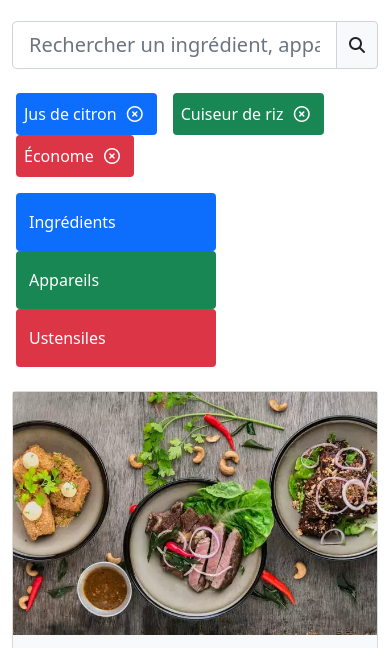
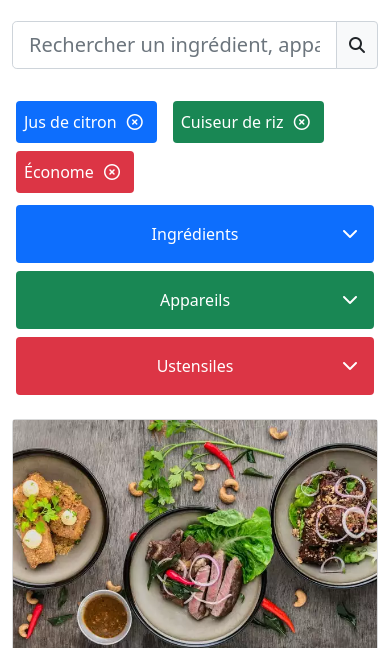
Before and after one commit to kevin-junger/kevinjunger_7_08112021, a plain HTML site: page index.html in a window 390 px wide. Shown: the part 120-768 px from the top of the page. Drawn offline with nearby package versions, Linux system fonts and the light colour scheme.

Commit message:
:lipstick: interface complete

```diff
--- a/app/main.js
+++ b/app/main.js
@@ -1,21 +1,30 @@
 // for fine-search dropdowns - temporary
 
-const fine_search_inputs = document.querySelectorAll('.fine-search-input')
-fine_search_inputs.forEach((input) => {
-  input.addEventListener('focusin', () => {
-    input.parentElement.classList.toggle('open')
-    input.parentElement.classList.remove('rounded')
-    input.parentElement.classList.toggle('rounded-top')
-    input.parentElement.querySelector('.fine-search-label').classList.toggle('visually-hidden')
-    input.setAttribute('placeholder','Rechercher...')
-    input.parentElement.querySelector('.fine-search-list').classList.remove('visually-hidden')
-  })
-  input.addEventListener('focusout', () => {
-    input.parentElement.classList.remove('open')
-    input.parentElement.classList.remove('rounded-top')
-    input.parentElement.classList.toggle('rounded')
-    input.parentElement.querySelector('.fine-search-label').classList.remove('visually-hidden')
-    input.setAttribute('placeholder','')
-    input.parentElement.querySelector('.fine-search-list').classList.toggle('visually-hidden')
+const fine_search_dropdowns = document.querySelectorAll('.fine-search')
+fine_search_dropdowns.forEach((dropdown) => {
+  dropdown.querySelector('.fine-search-button').addEventListener('click', () => {
+    if(dropdown.classList.contains('open')){
+      closeFineSearchDropdown(dropdown)
+    } else {
+      openFineSearchDropdown(dropdown)
+    }
   })
 })
+
+function openFineSearchDropdown(dropdown) {
+  dropdown.classList.toggle('open')
+  dropdown.classList.remove('rounded')
+  dropdown.classList.toggle('rounded-top')
+  dropdown.querySelector('.fine-search-label').classList.toggle('visually-hidden')
+  dropdown.querySelector('.fine-search-list').classList.remove('visually-hidden')
+  dropdown.querySelector('.fine-search-input').classList.remove('visually-hidden')
+  dropdown.querySelector('.fine-search-input').focus()
+}
+function closeFineSearchDropdown(dropdown) {
+  dropdown.classList.remove('open')
+  dropdown.classList.remove('rounded-top')
+  dropdown.classList.toggle('rounded')
+  dropdown.querySelector('.fine-search-label').classList.remove('visually-hidden')
+  dropdown.querySelector('.fine-search-list').classList.toggle('visually-hidden')
+  dropdown.querySelector('.fine-search-input').classList.toggle('visually-hidden')
+}
--- a/index.html
+++ b/index.html
@@ -43,82 +43,85 @@
           </div>
         </div>
       </section>
-      <section class="row mb-3 mx-1">
-        <div class="col-auto p-2 me-3 text-white bg-primary rounded">
+      <section class="row mb-1 mx-1">
+        <div class="col-auto p-2 mt-2 me-3 text-white bg-primary rounded">
           Jus de citron <button class="bg-transparent border-0 text-white" type="button"><i class="far fa-times-circle"></i></button>
         </div>
-        <div class="col-auto p-2 me-3 text-white bg-success rounded">
+        <div class="col-auto p-2 mt-2 me-3 text-white bg-success rounded">
           Cuiseur de riz <button class="bg-transparent border-0 text-white" type="button"><i class="far fa-times-circle"></i></button>
         </div>
-        <div class="col-auto p-2 me-3 text-white bg-danger rounded">
+        <div class="col-auto p-2 mt-2 me-3 text-white bg-danger rounded">
           Économe <button class="bg-transparent border-0 text-white" type="button"><i class="far fa-times-circle"></i></button>
         </div>
       </section>
       <section class="row mb-4 mx-1">
-        <div class="position-relative col-auto p-3 me-3 text-white bg-primary rounded form-floating fine-search">
+        <div class="position-relative col-auto p-3 mt-2 me-3 text-white bg-primary rounded form-floating fine-search">
+          <i class="fas fa-chevron-down position-absolute fine-search-button"></i>
           <label class="fine-search-label" for="ingredient-input">Ingrédients</label>
-          <input class="bg-transparent border-0 text-white fine-search-input" type="text" name="ingredient-input" id="ingredient-input" placeholder="">
-          <div class="w-100 position-absolute p-3 mt-3 visually-hidden bg-primary rounded-bottom fine-search-list">
+          <input class="bg-transparent border-0 text-white visually-hidden fine-search-input" type="text" name="ingredient-input" id="ingredient-input" placeholder="Rechercher un ingrédient...">
+          <div class="w-100 position-absolute p-3 mt-1 visually-hidden bg-primary rounded-bottom fine-search-list">
             <ul class="d-flex flex-wrap list-unstyled">
-              <li class="w-25">Lait de coco</li>
-              <li class="w-25">Jus de citron</li>
-              <li class="w-25">Crème de coco</li>
-              <li class="w-25">Sucre</li>
-              <li class="w-25">Glaçons</li>
-              <li class="w-25">Thon rouge</li>
-              <li class="w-25">Concombre</li>
-              <li class="w-25">Tomate</li>
-              <li class="w-25">Carotte</li>
-              <li class="w-25">Citron vert</li>
-              <li class="w-25">Poulet</li>
-              <li class="w-25">Coulis de tomate</li>
-              <li class="w-25">Oignon</li>
-              <li class="w-25">Poivron</li>
-              <li class="w-25">Huile d'olive</li>
-              <li class="w-25">Beurre</li>
+              <li>Lait de coco</li>
+              <li>Jus de citron</li>
+              <li>Crème de coco</li>
+              <li>Sucre</li>
+              <li>Glaçons</li>
+              <li>Thon rouge</li>
+              <li>Concombre</li>
+              <li>Tomate</li>
+              <li>Carotte</li>
+              <li>Citron vert</li>
+              <li>Poulet</li>
+              <li>Coulis de tomate</li>
+              <li>Oignon</li>
+              <li>Poivron</li>
+              <li>Huile d'olive</li>
+              <li>Beurre</li>
             </ul>
           </div>
         </div>
-        <div class="position-relative col-auto p-3 me-3 text-white bg-success rounded form-floating fine-search">
+        <div class="position-relative col-auto p-3 mt-2 me-3 text-white bg-success rounded form-floating fine-search">
+          <i class="fas fa-chevron-down position-absolute fine-search-button"></i>
           <label class="fine-search-label" for="appliance-input">Appareils</label>
-          <input class="bg-transparent border-0 text-white fine-search-input" type="text" name="appliance-input" id="appliance-input" placeholder="">
-          <div class="w-100 position-absolute p-3 mt-3 visually-hidden bg-success rounded-bottom fine-search-list">
+          <input class="bg-transparent border-0 text-white visually-hidden fine-search-input" type="text" name="appliance-input" id="appliance-input" placeholder="Rechercher un appareil...">
+          <div class="w-100 position-absolute p-3 mt-1 visually-hidden bg-success rounded-bottom fine-search-list">
             <ul class="d-flex flex-wrap list-unstyled">
-              <li class="w-25">Blender</li>
-              <li class="w-25">Saladier</li>
-              <li class="w-25">Cocotte</li>
-              <li class="w-25">Cuiseur de riz</li>
-              <li class="w-25">Four</li>
-              <li class="w-25">Casserole</li>
-              <li class="w-25">Poële à crêpe</li>
-              <li class="w-25">Sauteuse</li>
-              <li class="w-25">Mixer</li>
-              <li class="w-25">Poële</li>
-              <li class="w-25">Moule à charlotte</li>
+              <li>Blender</li>
+              <li>Saladier</li>
+              <li>Cocotte</li>
+              <li>Cuiseur de riz</li>
+              <li>Four</li>
+              <li>Casserole</li>
+              <li>Poële à crêpe</li>
+              <li>Sauteuse</li>
+              <li>Mixer</li>
+              <li>Poële</li>
+              <li>Moule à charlotte</li>
             </ul>
           </div>
         </div>
-        <div class="position-relative col-auto p-3 me-3 text-white bg-danger rounded form-floating fine-search">
+        <div class="position-relative col-auto p-3 mt-2 me-3 text-white bg-danger rounded form-floating fine-search">
+          <i class="fas fa-chevron-down position-absolute fine-search-button"></i>
           <label class="fine-search-label" for="utensils-input">Ustensiles</label>
-          <input class="bg-transparent border-0 text-white fine-search-input" type="text" name="utensils-input" id="appliance-input" placeholder="">
-          <div class="w-100 position-absolute p-3 mt-3 visually-hidden bg-danger rounded-bottom fine-search-list">
+          <input class="bg-transparent border-0 text-white visually-hidden fine-search-input" type="text" name="utensils-input" id="appliance-input" placeholder="Rechercher un ustensile...">
+          <div class="w-100 position-absolute p-3 mt-1 visually-hidden bg-danger rounded-bottom fine-search-list">
             <ul class="d-flex flex-wrap list-unstyled">
-              <li class="w-25">Cuillère à soupe</li>
-              <li class="w-25">Verre</li>
-              <li class="w-25">Presse citron</li>
-              <li class="w-25">Couteau</li>
-              <li class="w-25">Saladier</li>
-              <li class="w-25">Passoire</li>
-              <li class="w-25">Moule à tarte</li>
-              <li class="w-25">Râpe à fromage</li>
-              <li class="w-25">Moule à tartelettes</li>
-              <li class="w-25">Casserole</li>
-              <li class="w-25">Moule à gâteaux</li>
-              <li class="w-25">Cuillère en bois</li>
-              <li class="w-25">Plat à gratin</li>
-              <li class="w-25">Économe</li>
-              <li class="w-25">Cuillère à melon</li>
-              <li class="w-25">Poële à frire</li>
+              <li>Cuillère à soupe</li>
+              <li>Verre</li>
+              <li>Presse citron</li>
+              <li>Couteau</li>
+              <li>Saladier</li>
+              <li>Passoire</li>
+              <li>Moule à tarte</li>
+              <li>Râpe à fromage</li>
+              <li>Moule à tartelettes</li>
+              <li>Casserole</li>
+              <li>Moule à gâteaux</li>
+              <li>Cuillère en bois</li>
+              <li>Plat à gratin</li>
+              <li>Économe</li>
+              <li>Cuillère à melon</li>
+              <li>Poële à frire</li>
             </ul>
           </div>
         </div>
--- a/public/css/style.css
+++ b/public/css/style.css
@@ -8,15 +8,53 @@
 }
 .fine-search {
   width: 200px;
+  height: 58px;
 }
 .fine-search.open {
   width: 50%;
+}
+.fine-search-button {
+  right: 1rem;
+  top: 1.25rem;
+}
+.fine-search.open .fine-search-button {
+  transform: rotate(180deg);
+}
+.fine-search-input {
+  width: 94%;
 }
 .fine-search-list {
   margin-left: -1rem;
   z-index: 10;
 }
+.fine-search-list li {
+  width: 25%;
+}
 .fine-search-input::placeholder {
   color: #ffffff;
   opacity: 50%;
 }
+@media screen and (max-width: 1199px) {
+  .fine-search-list li {
+    width: 50%;
+  }
+}
+@media screen and (max-width: 991px) {
+  .fine-search.open {
+    width: 30%;
+  }
+  .fine-search-list li {
+    width: 100%;
+  }
+}
+@media screen and (max-width: 767px) {
+  .fine-search, .fine-search.open {
+    width: 100%;
+  }
+  .fine-search-label, .fine-search-list {
+    text-align: center;
+  }
+  .fine-search-label {
+    width: 100%;
+  }
+}
```
